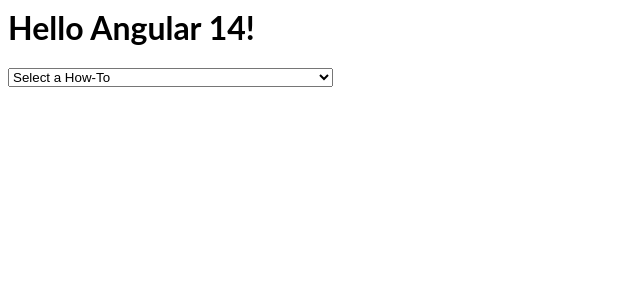
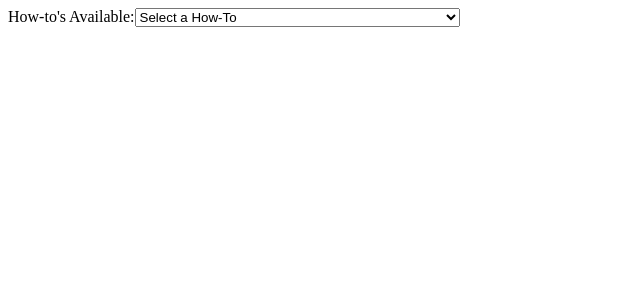
Before and after one commit to jbratu/srp-angular-standards, an Angular app: page / in a window 1280 px wide. Shown: the top 300 px of the page, without its empty margins (0-640 px from the left). Built offline with nearby package versions, Linux system fonts and the light colour scheme.

Commit message:
Added clarification text to components.

```diff
--- a/src/app/app.component.html
+++ b/src/app/app.component.html
@@ -1,3 +1,3 @@
-<hello name="{{ name }}"></hello>
+<!-- <hello name="{{ name }}"></hello> -->
 
 <app-howto></app-howto>
--- a/src/app/howto/control-error-message/control-error-message.directive.ts
+++ b/src/app/howto/control-error-message/control-error-message.directive.ts
@@ -16,8 +16,6 @@
 
   ngOnInit() {
     const abstractControl = this.control.control;
-
-    console.log(`appControlErrorMessage onInit`);
 
     // On create of our directive listen for notification about the validation state of our control
     abstractControl.statusChanges.subscribe((newStatus) => {
--- a/src/app/howto/howto.component.html
+++ b/src/app/howto/howto.component.html
@@ -1,3 +1,4 @@
+<label for="howto-selector">How-to's Available:</label>
 <select name="howto-selector" (change)="selectHowto($event)">
   <option value="none">Select a How-To</option>
   <option value="comp-comm">
--- a/src/app/howto/set-style-from-code/set-style-from-code.component.html
+++ b/src/app/howto/set-style-from-code/set-style-from-code.component.html
@@ -1,8 +1,8 @@
 <div class="component">
   <h2>Set Style From Code</h2>
   <p #testParagraph style="background-color: yellow;">
-    I start out yellow but change to red using style code. The botton sets a
-    class.
+    I start out yellow but change to red using style code in ngAfterViewInit.
+    The button sets a class to change the font size.
   </p>
   <input
     type="button"
```
